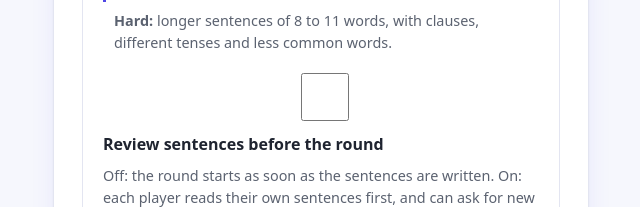
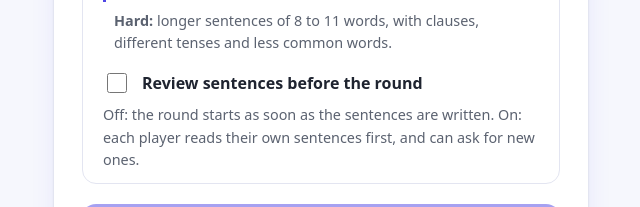
Before and after one commit to malathit/tandem-game, a React (Vite) app: page / in a window 1280 px wide. Shown: the part 943-1150 px from the top of the page, without its empty margins (319-959 px from the left). Built offline with nearby package versions, Linux system fonts and the light colour scheme; no server answers.

Commit message:
fix: show the review checkbox inline with its label instead of full width

```diff
--- a/src/components/RoundOptionsFields.tsx
+++ b/src/components/RoundOptionsFields.tsx
@@ -79,7 +79,7 @@ export function RoundOptionsFields({ options, onChange, solo = false, withHelp =
         )}
       </div>
       <div className="field">
-        <label>
+        <label className="check">
           <input
             type="checkbox"
             checked={options.review}
--- a/src/index.css
+++ b/src/index.css
@@ -385,6 +385,7 @@ label.check {
 }
 
 label.check input {
+  flex: none;
   width: 1.25rem;
   min-height: 0;
   height: 1.25rem;
```
